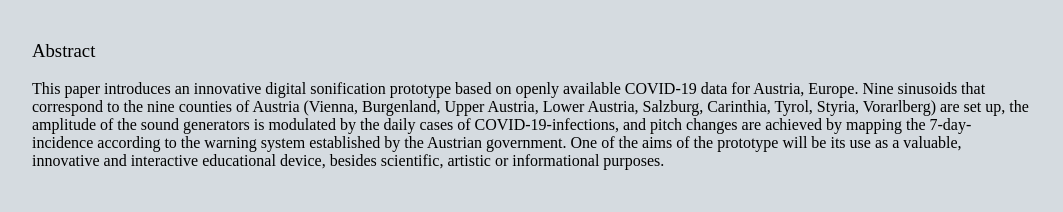
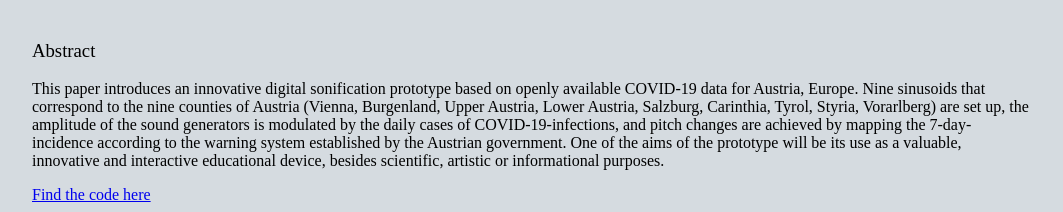
Before and after one commit to michaelxstark/Data_Son_COV-19_AUT_2021, a plain HTML site: page index.html in a window 1280 px wide. Shown: the part 657-869 px from the top of the page, without its empty margins (108-1171 px from the left). Before the commit the page ends 843 px from the top, so only its background shows below. Drawn offline with Linux system fonts and the light colour scheme.

Commit message:
index new

```diff
--- a/index.html
+++ b/index.html
@@ -16,6 +16,7 @@
       </video>
       <h3 class="head3">Abstract</h3>
       <p class="text">This paper introduces an innovative digital sonification prototype based on openly available COVID-19 data for Austria, Europe. Nine sinusoids that correspond to the nine counties of Austria (Vienna, Burgenland, Upper Austria, Lower Austria, Salzburg, Carinthia, Tyrol, Styria, Vorarlberg) are set up, the amplitude of the sound generators is modulated by the daily cases of COVID-19-infections, and pitch changes are achieved by mapping the 7-day-incidence according to the warning system established by the Austrian government. One of the aims of the prototype will be its use as a valuable, innovative and interactive educational device, besides scientific, artistic or informational purposes.</p>
+      <a href="https://github.com/michaelxstark/Data_Son_COV-19_AUT_2021/blob/main/Data_Son_Prototype_0.2.py" target="_blank">Find the code here</a>
     </div>
   </body>
 </html>
```
